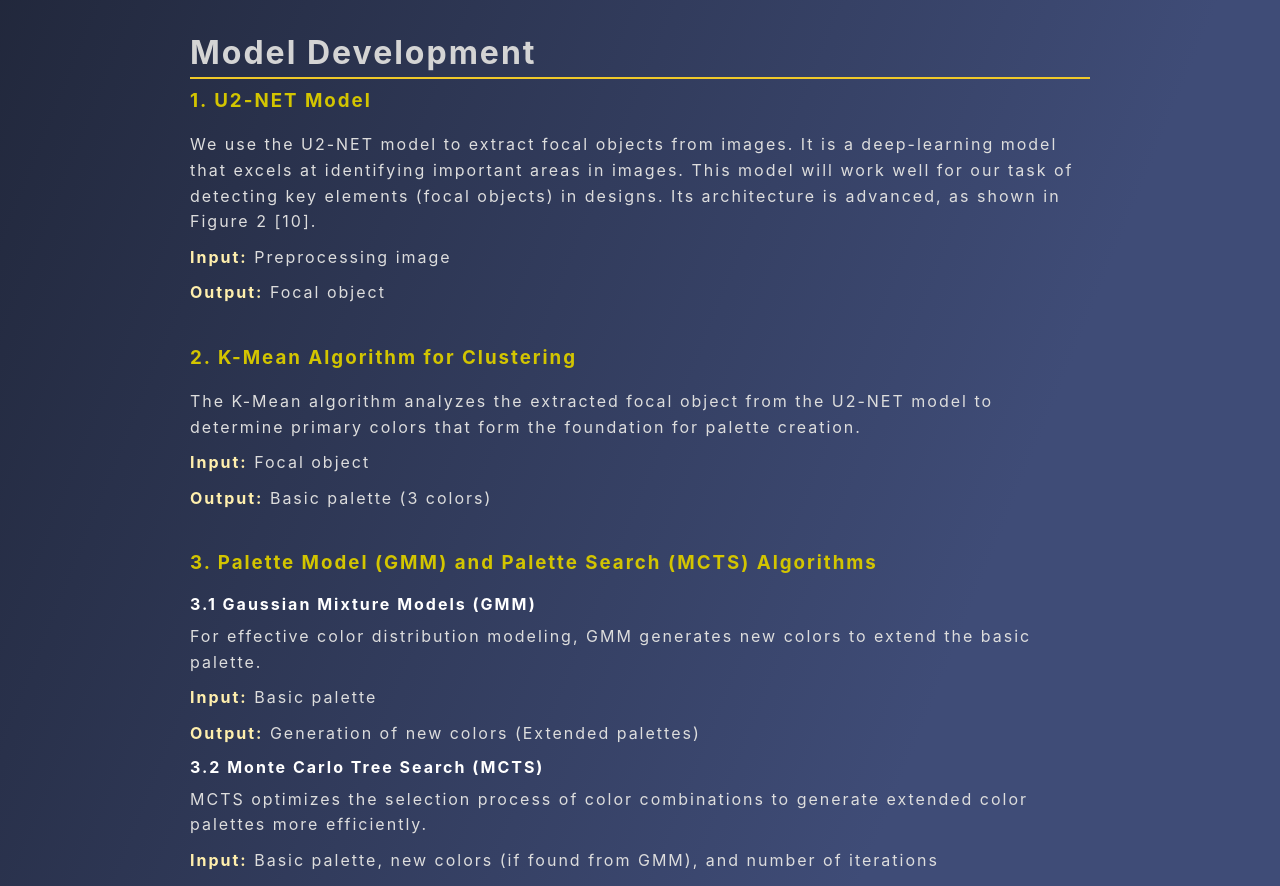
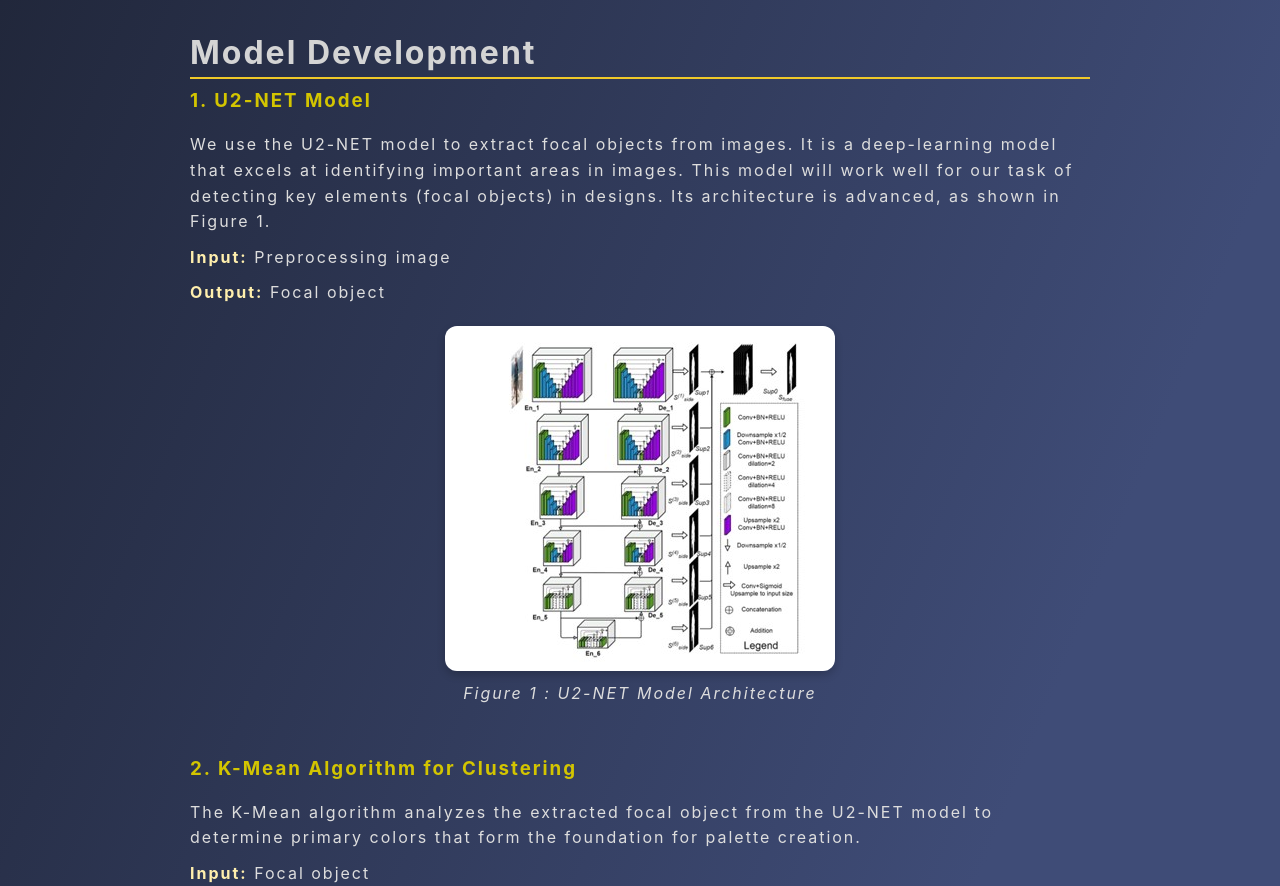
Before and after one commit to sherif-abdelsalam/GP, a React (Create React App) app in the folder color-generator/: page /docs in a window 1280 px wide. Shown: the part 760-1646 px from the top of the page. Built offline with nearby package versions, Linux system fonts and the light colour scheme; a web font is replaced by a local one.

Commit message:
Documentation

```diff
--- a/color-generator/src/App.js
+++ b/color-generator/src/App.js
@@ -88,7 +88,6 @@ function App() {
                         />
                         <Route path="/docs" element={<Documentation />} />
                         <Route path="/about" element={<AboutApp />} />
-                        {/* Add more routes here if needed */}
                     </Routes>
                 </div>
             </div>
--- a/color-generator/src/components/Documentation.css
+++ b/color-generator/src/components/Documentation.css
@@ -1,4 +1,3 @@
-/* General Styles */
 .documentation-container {
   max-width: 900px;
   margin: 0 auto;
@@ -39,6 +38,34 @@
   font-weight: bold;
   color: #ffefad;
 }
+
+.image-container {
+  display: flex;
+  flex-direction: column;
+  align-items: center;
+  margin-top: 20px;
+}
+
+.rounded-image {
+  max-width: 100%;
+  height: auto;
+  border-radius: 12px;
+  box-shadow: 0 4px 8px rgba(0, 0, 0, 0.2);
+  transition: transform 0.3s ease;
+}
+
+.rounded-image:hover {
+  transform: scale(1.05);
+  margin-bottom: 12px;
+}
+
+.image-caption {
+  margin-top: 10px;
+  font-size: 0.9rem;
+  color: #aaa;
+  font-style: italic;
+}
+
 .team-list {
   list-style: none;
   padding: 0;
--- a/color-generator/src/components/Documentation.js
+++ b/color-generator/src/components/Documentation.js
@@ -21,6 +21,7 @@ function Documentation() {
                 <p>
                     <strong >Paletto</strong> was created to revolutionize this process, transforming color selection into an intuitive and creative experience.
                 </p>
+
             </section>
 
             {/* <section className="doc-section">
@@ -41,10 +42,14 @@ function Documentation() {
                 <article className="model-article">
                     <h3>1. U2-NET Model</h3>
                     <p>
-                        We use the U2-NET model to extract focal objects from images. It is a deep-learning model that excels at identifying important areas in images. This model will work well for our task of detecting key elements (focal objects) in designs. Its architecture is advanced, as shown in Figure 2 [10].
+                        We use the U2-NET model to extract focal objects from images. It is a deep-learning model that excels at identifying important areas in images. This model will work well for our task of detecting key elements (focal objects) in designs. Its architecture is advanced, as shown in Figure 1.
                     </p>
                     <p><strong>Input:</strong> Preprocessing image</p>
                     <p><strong>Output:</strong> Focal object</p>
+                    <div className="image-container">
+                        <img src="u2_net.jpg" alt="Paletto" className="rounded-image" />
+                        <p className="image-caption">Figure 1 : U2-NET Model Architecture</p>
+                    </div>
                 </article>
 
                 <article className="model-article">
```
Also changed, not shown: color-generator/public/u2_net.jpg (added).
